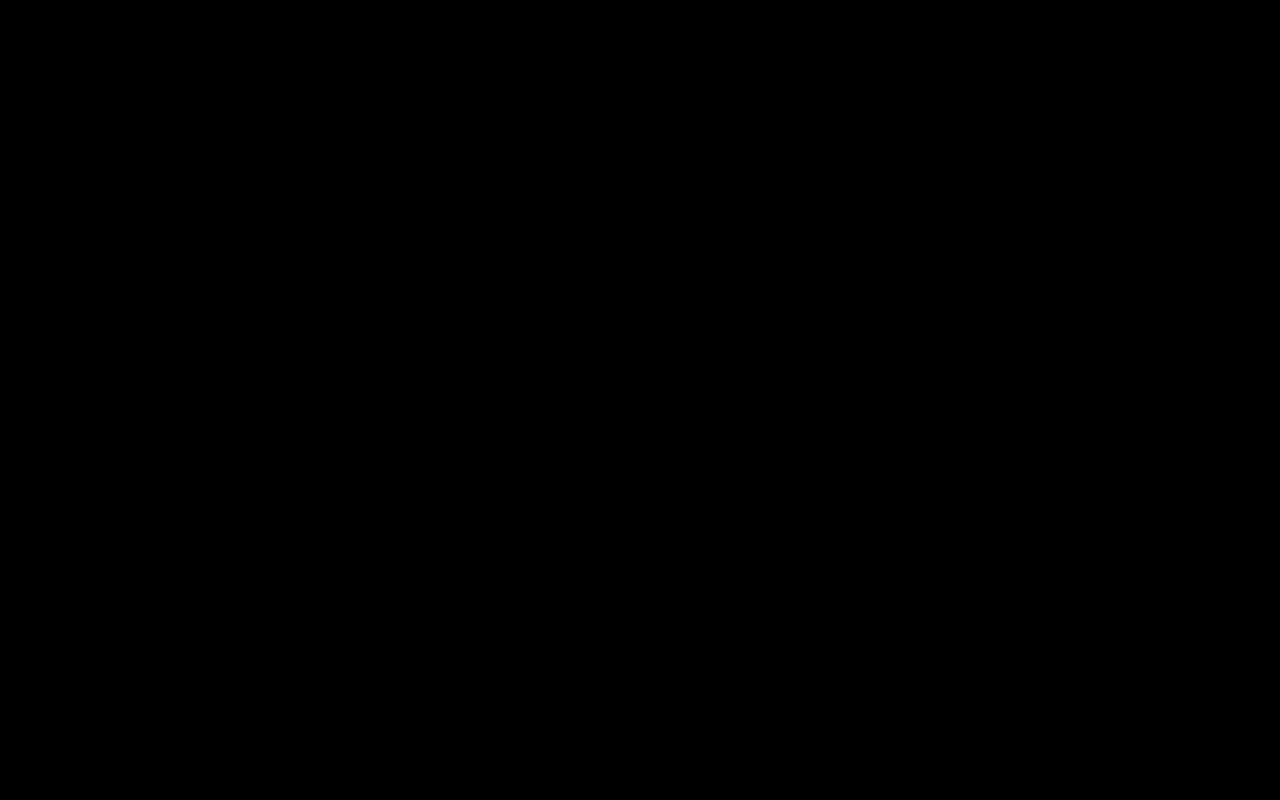
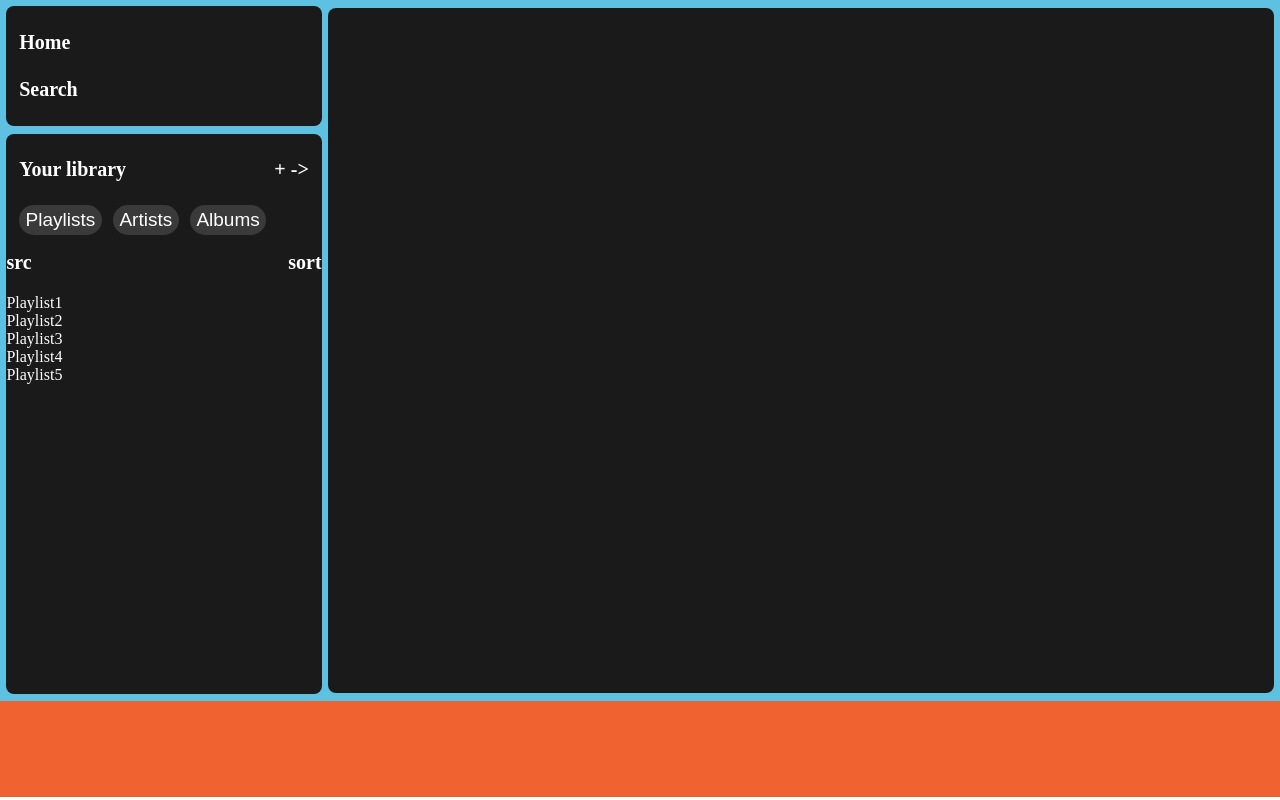
Before and after one commit to hassaan1shakil/Spotify-Clone, a plain HTML site: page index.html in a window 1280 px wide. Drawn offline with Linux system fonts and the light colour scheme.

Commit message:
Basic Layout completed

```diff
--- a/index.html
+++ b/index.html
@@ -1,24 +1,91 @@
 <!DOCTYPE html>
 <html lang="en">
+
 <head>
     <meta charset="UTF-8">
     <meta name="viewport" content="width=device-width, initial-scale=1.0">
     <title>Spotify</title>
     <link rel="icon" href="https://open.spotifycdn.com/cdn/images/favicon32.b64ecc03.png" type="image/x-icon">
 
-    <style>
-
-        * {
-            background-color: black;
-        }
-
-    </style>
+    <link rel="stylesheet" href="style.css">
 
 </head>
 
 <body>
 
+    <main>
+
+        <div class="side-bar">
+
+            <div class="top-buttons">
+
+                <p>Home</p>
+                <p>Search</p>
+
+            </div>
+
+            <div class="library">
+
+                <div class="library-nav">
+
+                    <div class="library-icons">
+
+                        <p>Your library</p>
+                        <p>+ -></p>
+
+                    </div>
+
+                    <div class="library-buttons">
+
+                        <a href=""><button>Playlists</button></a>
+                        <a href=""><button>Artists</button></a>
+                        <a href=""><button>Albums</button></a>
+
+                    </div>
+
+                </div>
+
+                <div class="playlist-contianer">
+
+                    <div class="playlists-search">
+
+                        <p>src</p>
+                        <p>sort</p>
+
+                    </div>
+
+                    <div class="playlists">
+
+                        <p>Playlist1</p>
+                        <p>Playlist2</p>
+                        <p>Playlist3</p>
+                        <p>Playlist4</p>
+                        <p>Playlist5</p>
+
+                    </div>
+
+                </div>
+
+            </div>
+
+        </div>
+
+        <div class="home-page">
+
+        </div>
+
+        <div class="footer">
+
+        </div>
+
+    </main>
+
+    <div class="play-track">
+
+    </div>
+
 
 
 </body>
+
 </html>
--- a/style.css
+++ b/style.css
@@ -0,0 +1,95 @@
+* {
+    margin: 0;
+    padding: 0;
+    color: white;
+}
+
+main {
+    display: flex;
+    background-color: rgb(94, 193, 225);
+}
+
+/* Side Bar */
+
+.side-bar {
+    width: 25%;
+    height: 85%;
+    display: flex;
+    flex-direction: column;
+    row-gap: 1vh;
+    margin: 0.5vw;
+}
+
+.top-buttons {
+    display: flex;
+    flex-direction: column;
+    justify-content: center;
+    align-items: left;
+    row-gap: 3vh;
+    height: 15vh;
+    background-color: rgb(27, 26, 26);
+    border-radius: 8px;
+}
+
+.top-buttons p {
+    font-size: 20px;
+    font-weight: bold;
+    padding-left: 1vw;
+}
+
+.library {
+    height: 70vh;
+    border-radius: 8px;
+    background-color: rgb(27, 26, 26);
+}
+
+.library-nav {
+    font-size: 20px;
+    font-weight: bold;
+    padding-left: 1vw;
+    padding-right: 1vw;
+}
+
+.library-icons {
+    font-size: 20px;
+    font-weight: bold;
+    display: flex;
+    justify-content: space-between;
+    padding-top: 3vh;
+    padding-bottom: 3vh;
+}
+
+.library-nav button {
+    font-size: 19px;
+    border: none;
+    border-radius: 30px;
+    padding: 0.5vh 0.5vw;
+    margin-right: 0.5vw;
+    background-color: rgb(59, 58, 58);
+}
+
+.playlists-search {
+    font-size: 20px;
+    font-weight: bold;
+    display: flex;
+    justify-content: space-between;
+    padding-top: 2vh;
+    padding-bottom: 2.5vh;
+}
+
+/* Home Page */
+
+.home-page {
+    width: 75%;
+    border-radius: 8px;
+    margin: 1vh 0.5vw 1vh 0vw;
+    background-color: rgb(27, 26, 26);
+}
+
+/* Play Track */
+
+.play-track{
+    height: 12vh;
+    width: 100vw;
+    background-color: rgb(240, 99, 48);
+}
```
